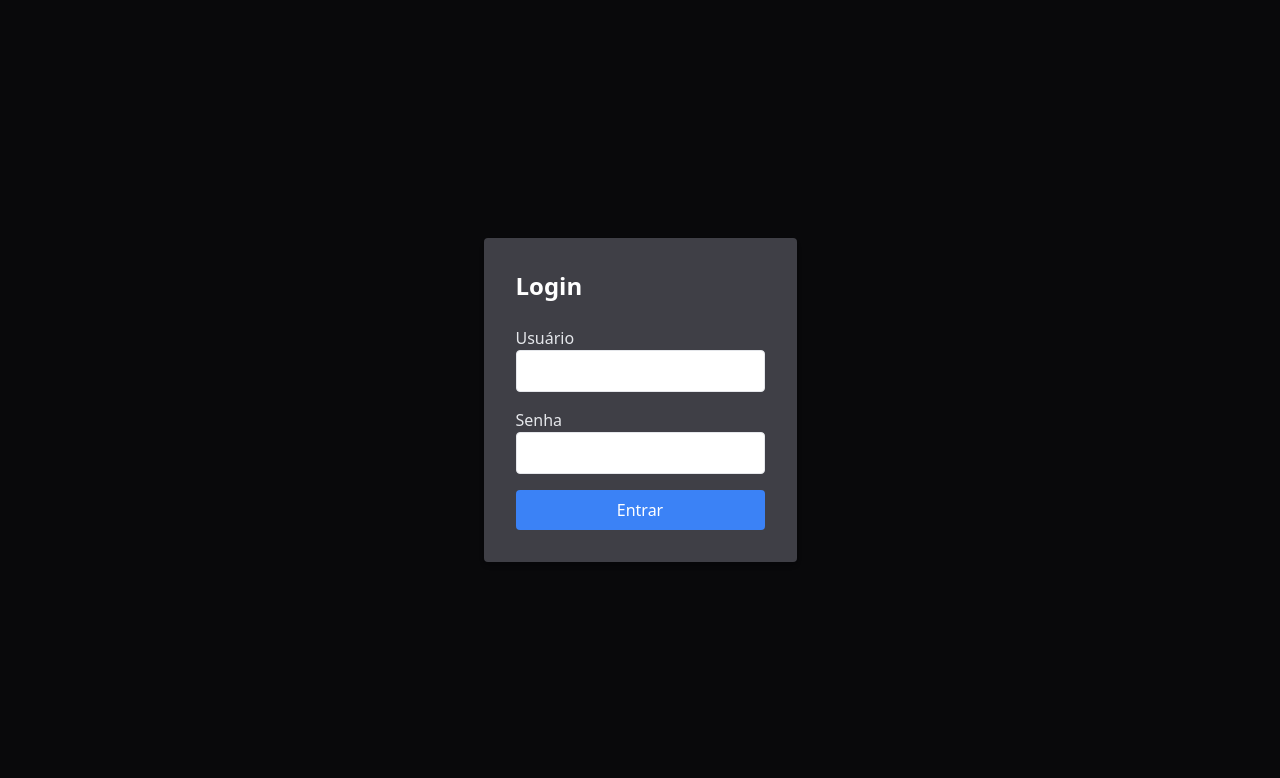
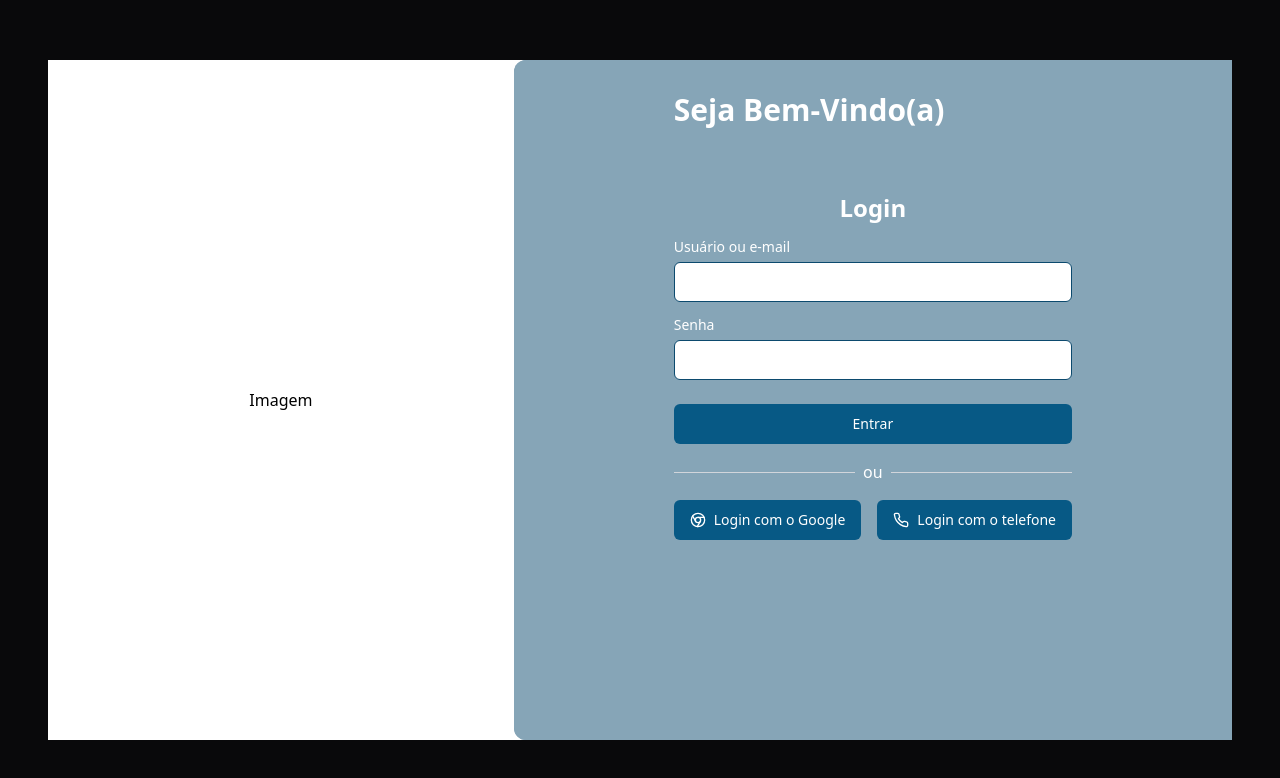
Before and after one commit to fernando-pacheco/projeto-restaurante, a React (Vite) app in the folder frontend/: page /login in a window 1280 px wide. Shown: the top 778 px of the page. Built offline with nearby package versions, Linux system fonts and the light colour scheme.

Commit message:
[frontend] feat: tela de login, layout e funcionalidades - login com email

```diff
--- a/frontend/src/pages/login/index.tsx
+++ b/frontend/src/pages/login/index.tsx
@@ -1,61 +1,115 @@
-import React, { useState } from 'react'
-import loginClienteService from '@/service/login-cliente'
-import Cookies from 'js-cookie'
+import { useState, FormEvent } from "react"
+import loginClienteService from "@/service/login-cliente"
+import Cookies from "js-cookie"
+import { Label } from "@/components/molecules/label"
+import { Input } from "@/components/molecules/input"
+import { Button } from "@/components/molecules/button"
+import { Chrome, Phone } from "lucide-react"
+import { useNavigate } from "react-router-dom"
+import { toast } from "sonner"
 
 export function Login() {
-    const [nomeUsuario, setNomeUsuario] = useState('')
-    const [senha, setSenha] = useState('')
-    const [error, setError] = useState<string | null>(null)
+    const [credencial, setNomeUsuario] = useState("")
+    const [senha, setSenha] = useState("")
+    const navigate = useNavigate()
 
-    const handleSubmit = async (e: React.FormEvent) => {
+    const handleSubmit = async (e: FormEvent) => {
         e.preventDefault()
-        try {
+
         const response = await loginClienteService.obterToken(
-                { 'nome_usuario': nomeUsuario, 'senha': senha }
+            { "credencial": credencial, "senha": senha }
         )
+
+        if (response.status === 201) {
             const { access_token } = response?.data
 
-            Cookies.set('jwt_token', access_token, { secure: true, sameSite: 'strict' })
+            Cookies.set("jwt_token", access_token, { secure: true, sameSite: "strict" })
 
-            setError(null)
-            alert('Login realizado com sucesso!')
-        } catch (err) {
-            setError('Credenciais inválidas')
+            toast.success("Login realizado com sucesso.", {
+                description: "Bem-vindo ao sistema!",
+                action: {
+                    label: "Fechar",
+                    onClick: () => { },
+                },
+            })
+            navigate('/home')
+        } else {
+            toast.error(response, {
+                description: "Verifique os parâmetros de entrada.",
+                action: {
+                    label: "Fechar",
+                    onClick: () => { },
+                },
+            })
         }
     }
 
     return (
         <div className="flex justify-center items-center h-screen">
-            <form className="bg-zinc-700 p-8 shadow-md rounded" onSubmit={handleSubmit}>
-                <h2 className="text-2xl font-bold mb-6">Login</h2>
+            <div className="w-[100%] h-[85%] flex bg-white">
+                <div className="w-[40%] flex justify-center items-center text-black">
+                    Imagem
+                </div>
+                <div className="bg-sky-900 flex-1 rounded-l-xl">
+                    <div className="bg-white/50 p-8 rounded-l-xl h-full px-40">
+                        <form onSubmit={handleSubmit}>
+                            <h1 className="text-3xl font-semibold mb-16">Seja Bem-Vindo(a)</h1>
+                            <h2 className="text-2xl font-semibold mb-4 flex justify-center">Login</h2>
+
                             <div className="mb-4">
-                    <label htmlFor="nome_usuario" className="block text-gray-200">Usuário</label>
-                    <input
+                                <Label htmlFor="nome_usuario" className="block text-white mb-2">Usuário ou e-mail</Label>
+                                <Input
                                     id="nome_usuario"
                                     type="text"
-                        value={nomeUsuario}
+                                    value={credencial}
                                     onChange={(e) => setNomeUsuario(e.target.value)}
-                        className="w-full p-2 border rounded text-black"
+                                    className="text-black border-sky-900"
                                 />
                             </div>
+
                             <div className="mb-4">
-                    <label htmlFor="senha" className="block text-gray-200">Senha</label>
-                    <input
+                                <Label htmlFor="senha" className="block text-white mb-2">Senha</Label>
+                                <Input
                                     id="senha"
-                        type="senha"
+                                    type="password"
                                     value={senha}
                                     onChange={(e) => setSenha(e.target.value)}
-                        className="w-full p-2 border rounded text-black"
+                                    className="text-black border-sky-900"
                                 />
                             </div>
-                {error && <p className="text-red-500 text-sm">{error}</p>}
-                <button
+                            <Button
                                 type="submit"
-                    className="w-full bg-blue-500 text-white py-2 px-4 rounded hover:bg-blue-600"
+                                className="w-full"
+                                variant={"primary"}
                             >
                                 Entrar
-                </button>
+                            </Button>
                         </form>
+                        <div className="flex items-center mt-4 flex-1 space-x-2">
+                            <div className="flex-grow h-px bg-gray-300"></div>
+                            <span className="text-md">ou</span>
+                            <div className="flex-grow h-px bg-gray-300"></div>
+                        </div>
+
+                        <div className="flex justify-around space-x-4 mt-2">
+                            <Button
+                                className="w-full"
+                                variant={"primary"}
+                            >
+                                <Chrome />
+                                Login com o Google
+                            </Button>
+                            <Button
+                                className="w-full"
+                                variant={"primary"}
+                            >
+                                <Phone />
+                                Login com o telefone
+                            </Button>
+                        </div>
+                    </div>
+                </div>
+            </div>
         </div>
     )
 }
```
Lines whose indentation alone changed are shown as unchanged.
